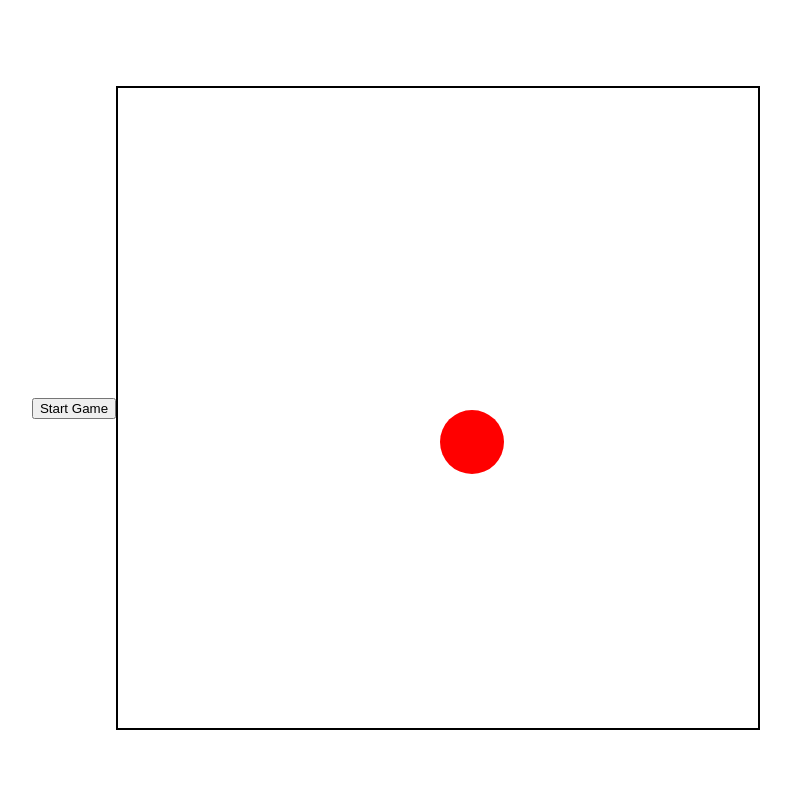
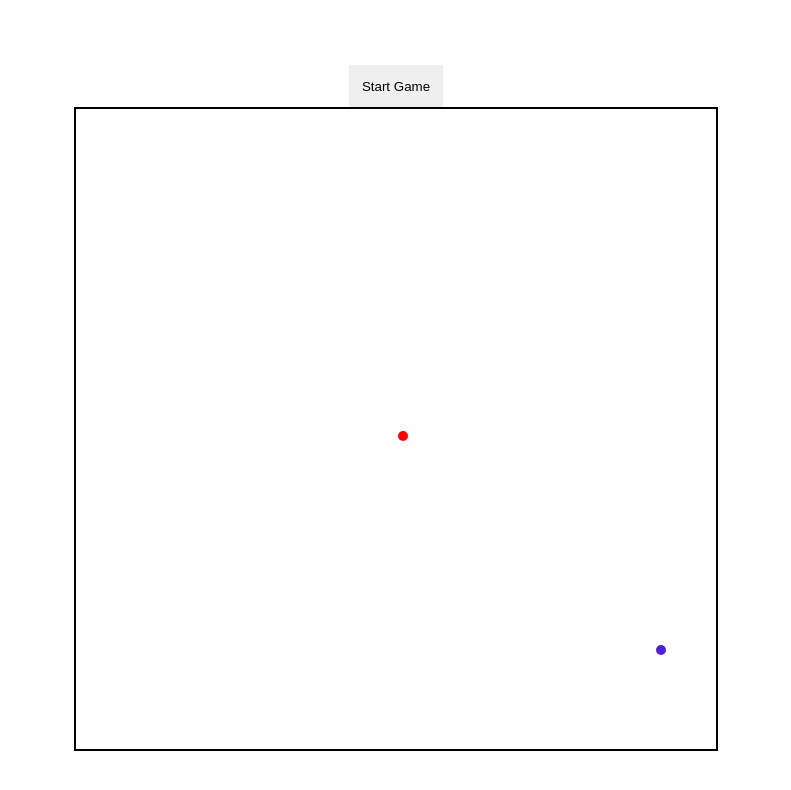
Before and after one commit to nathvda/Snake-Game, a plain HTML site: page index.html in a window 1280 px wide. Both pictures are taken after a click on the button "Start Game". Shown: the whole page, without its empty margins (252-1043 px from the left). Drawn offline with Linux system fonts and the light colour scheme.

Commit message:
Allow for Fruit creation, randomized positionning.

```diff
--- a/assets/script.js
+++ b/assets/script.js
@@ -4,12 +4,19 @@ let snakeGame = document.getElementById("snakeGrid");
 console.log(snakeGame.offsetHeight);
 
 let head = document.createElement("div");
+let snakeFruit = document.createElement("div");
+
 
 let headX = (snakeGame.offsetWidth / 2) - (head.offsetWidth / 2);
 let headY = (snakeGame.offsetWidth / 2) - (head.offsetWidth / 2);
 let moveOffset;
+let headWidth;
+let headHeight;
+let fruitX;
+let fruitY;
+let fruitWidth;
+let fruitHeight;
 let timer = 500;
-console.log(moveOffset);
 
 function createSnake(){
 
@@ -17,10 +24,16 @@ function createSnake(){
     snakeGame.appendChild(head);
     head.style.left = `${headX}px`;
     head.style.top = `${headY}px`;
+    head.style.width = `${10}px`;
+    head.style.height = `${10}px`;
     moveOffset = head.offsetWidth;
+
 }
 
-startGame.addEventListener('click', createSnake);
+startGame.addEventListener('click', () => {
+    createSnake();
+    createFruit();}
+    );
 
 let direction = "";
 
@@ -52,11 +65,15 @@ function movingSnake (direction){
      headX < 0 ||
      headY < 0 ||
      (headY + moveOffset) > snakeGame.offsetHeight){
-        console.log('Offboundaries');
         removeSnake();
 
     } else {
-        console.log("In boundaries");
+    }
+
+    if ( headX > fruitX && headX < (fruitX + fruitWidth) && headY > fruitY && headY < (fruitY + fruitHeight)){
+        console.log("Touched!");
+    } else {
+        console.log("Missed");
     }
 }
 
@@ -64,9 +81,28 @@ let timing = setInterval(() => {movingSnake(direction)}, timer);
 
 function removeSnake(){
     head.remove();
+    headWidth = snakeGame.offsetWidth/10;
+    headHeight = snakeGame.offsetHeight/10;
+    head.style.width = `${headWidth}px`;
+    head.style.height = `${headHeight}px`;
     headX = (snakeGame.offsetWidth / 2) - (head.offsetWidth / 2);
     headY = (snakeGame.offsetWidth / 2) - (head.offsetWidth / 2);
     clearInterval(timing);
+}
+
+function createFruit(){
+    snakeFruit.setAttribute("id","snakeFruit");
+    snakeFruit.style.width = `${10}px`;
+    snakeFruit.style.height = `${10}px`;
+    fruitX = (Math.random() * (( snakeGame.offsetWidth) - ( 0 + moveOffset))) + moveOffset;
+    fruitY = (Math.random() * (( snakeGame.offsetHeight) - ( 0 + moveOffset))) + moveOffset;
+    snakeFruit.style.left = `${fruitX}px`;
+    snakeFruit.style.top = `${fruitY}px`;
+    console.log(snakeFruit.style.top);
+    console.log(snakeFruit.style.left);
+    snakeGame.appendChild(snakeFruit);
+    fruitWidth = 10;
+    fruitHeight = 10;
 }
 
 window.addEventListener('keydown', (e) =>{
--- a/assets/style.scss
+++ b/assets/style.scss
@@ -5,6 +5,13 @@ body{
     height:100vh;
     width:100vw;
     overflow:hidden;
+    flex-direction:column;
+}
+
+button{
+    background-color:#efefef;
+    padding:1em;
+    border:0;
 }
 
 #snakeGrid{
@@ -12,12 +19,18 @@ body{
     width:50vw;
     height:50vw;
     position:relative;
+    overflow:hidden;
 }
 
 #snakeHead{
-    width:5vw;
-    height:5vw;
+
     background-color:red;
     border-radius:100%;
     position:absolute;
 }
+
+#snakeFruit{
+    background-color:rgb(80, 32, 214);
+    border-radius:100%;
+    position:absolute;
+}
```
Also changed, not shown: assets/style.css, 1 other file.
